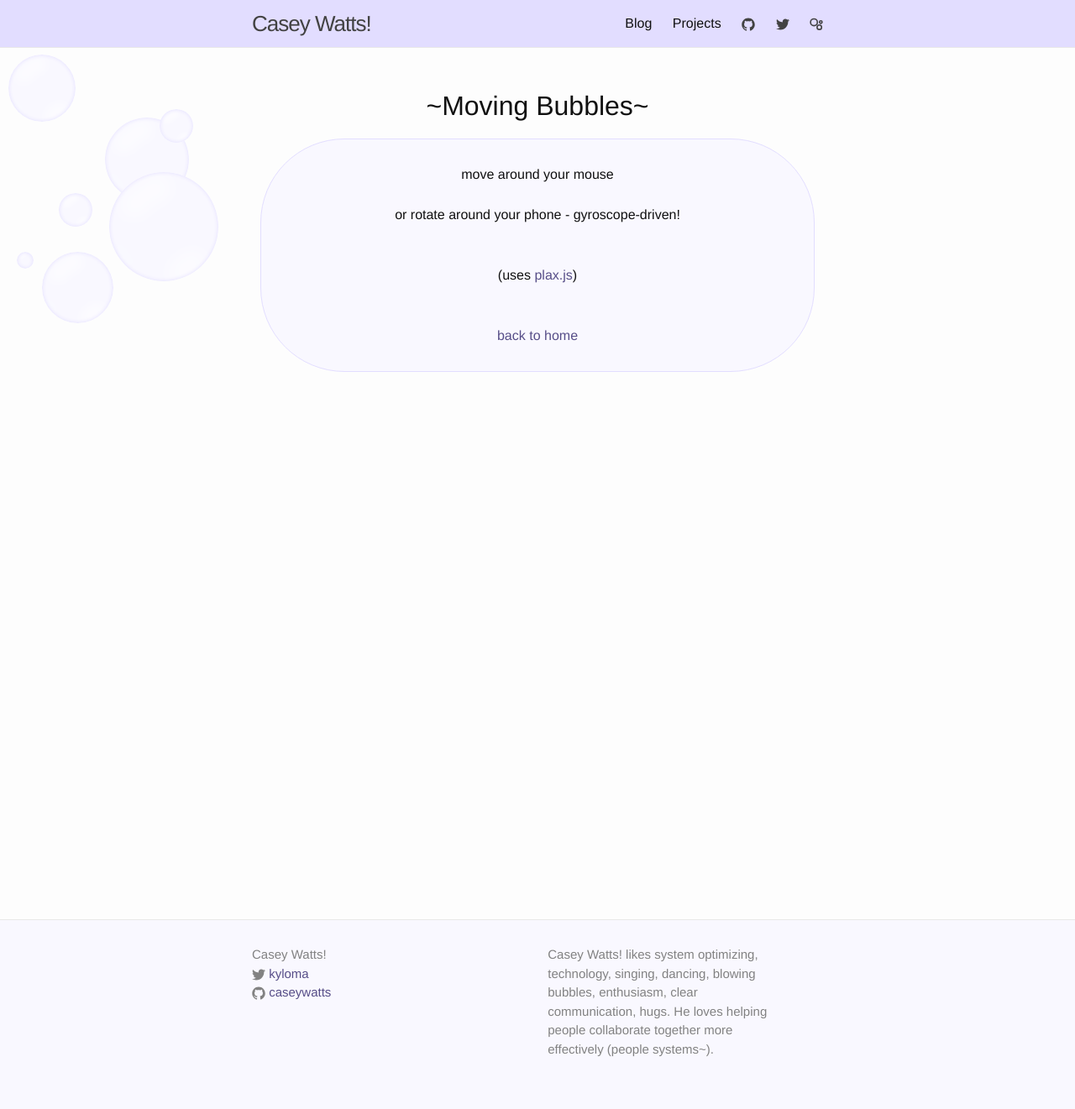
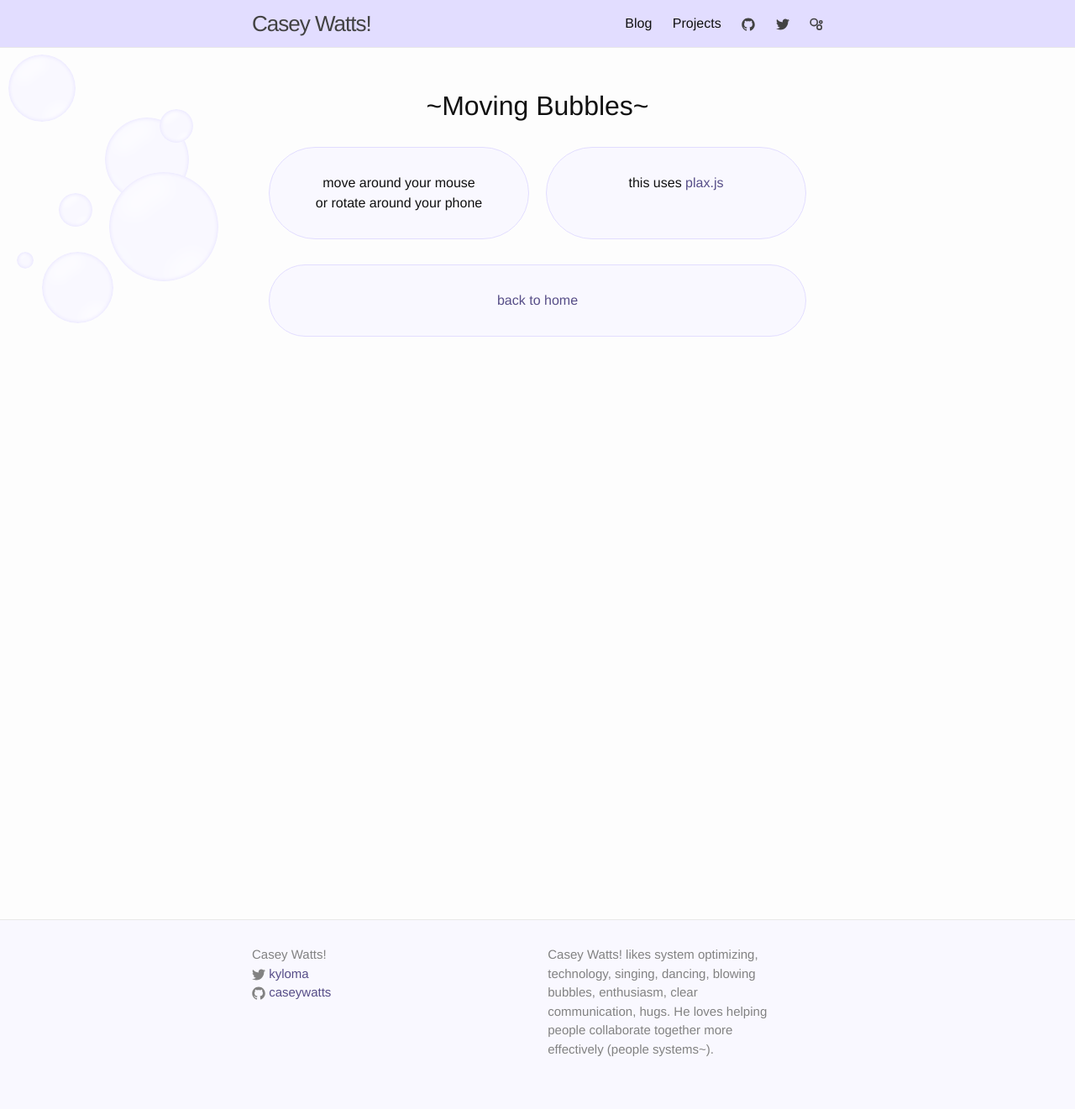
Before and after one commit to caseywatts/caseywatts.github.io, a Jekyll site: the page built from bubbles.html, in a window 1280 px wide. Shown: the whole page at 84% size. Built offline with Jekyll 4.4.1, drawn with Linux system fonts in a browser that asks for light colours.

Commit message:
make bubbles.html nicer using bubble-link class

```diff
--- a/bubbles.html
+++ b/bubbles.html
@@ -3,23 +3,24 @@ layout: default
 ---
 <h1 style="text-align: center;">~Moving Bubbles~</h1>
 <div style="height:100vh;">
+  <div class="some-section">
     <p class="bubble-link">
       move around your mouse
       <br>
-    <br>
-    or rotate around your phone - gyroscope-driven!
-    <br>
-    <br>
-    <br>
-    (uses <a href="https://github.com/cameronmcefee/plax">plax.js</a>)
-    <br>
-    <br>
-    <br>
+      or rotate around your phone
+    </p>
+    <p class="bubble-link">
+      this uses <a href="https://github.com/cameronmcefee/plax">plax.js</a>
+    </p>
+  </div>
+  <div class="some-section">
+    <p class="bubble-link">
       <a href="/">
         back to home
       </a>
     </p>
   </div>
+</div>
 <script>
   $('.bubble').plaxify();
   $.plax.enable();
```
Lines whose indentation alone changed are shown as unchanged.
